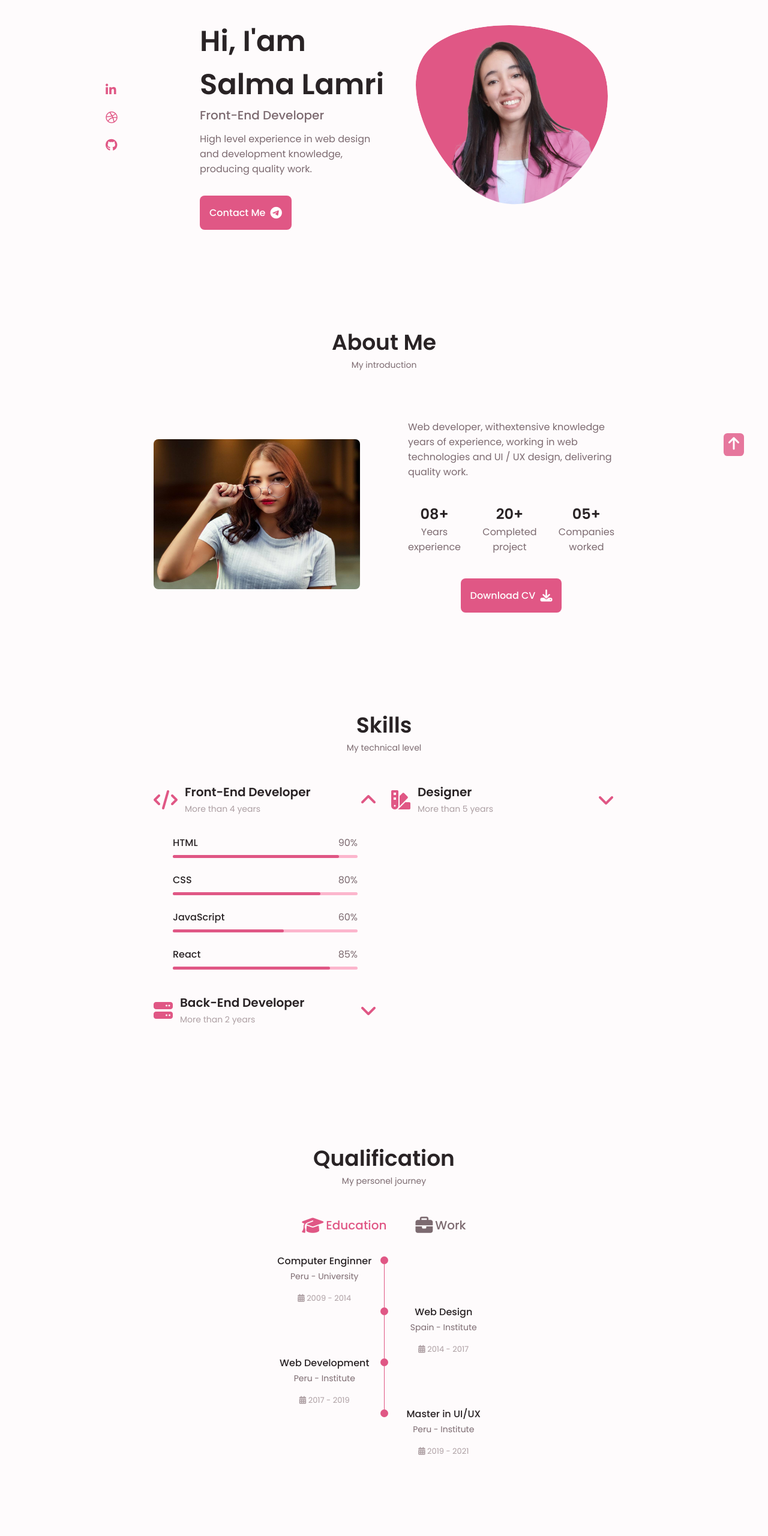
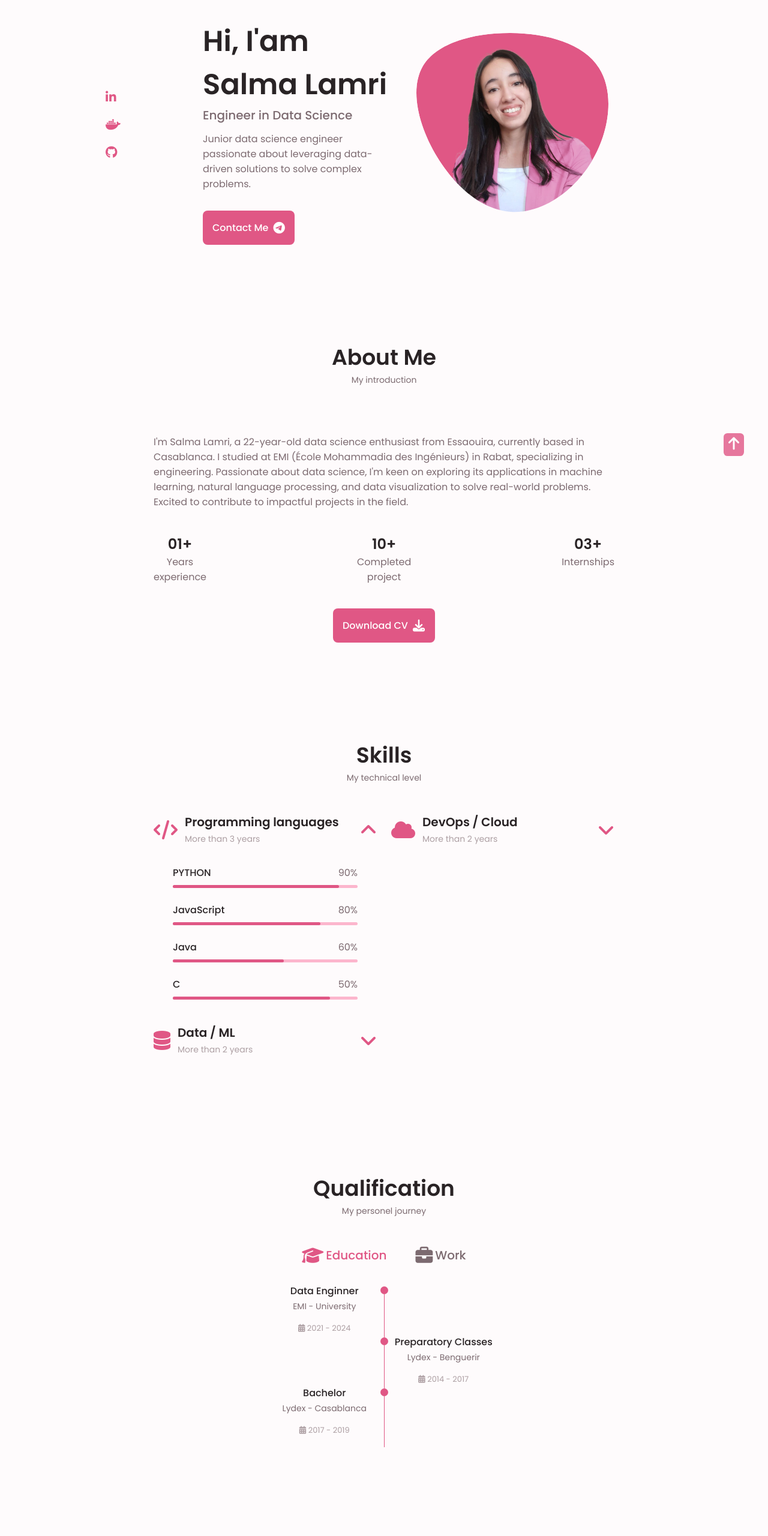
Before and after one commit to salma-lamri/portfolio, a plain HTML site: page index.html in a window 1280 px wide. Shown: the part 200-2760 px from the top of the page at 60% size. Drawn offline with Linux system fonts and the light colour scheme.

Commit message:
add new info

```diff
--- a/index.html
+++ b/index.html
@@ -74,13 +74,13 @@
             <div class="home-container container grid">
                 <div class="home-content grid">
                     <div class="home-social">
-                        <a href="https://www.linkedin.com/" target="_blank" class="home-social-icon">
+                        <a href="https://www.linkedin.com/in/salma-lamri-5174131b5/" target="_blank" class="home-social-icon">
                             <i class="fab fa-linkedin-in"></i>
                         </a>
-                        <a href="https://dribbble.com/" target="_blank" class="home-social-icon">
-                            <i class="fab fa-dribbble"></i>
+                        <a href="https://hub.docker.com/u/salmalamri" target="_blank" class="home-social-icon">
+                            <i class="fab fa-docker"></i>
                         </a>
-                        <a href="https://github.com/" target="_blank" class="home-social-icon">
+                        <a href="https://github.com/salma-lamri/" target="_blank" class="home-social-icon">
                             <i class="fab fa-github"></i>
                         </a>
                     </div>
@@ -104,9 +104,8 @@
                     </div>
                     <div class="home-data">
                         <h1 class="home-data-title">Hi, I'am Salma Lamri</h1>
-                        <h3 class="home-data-subtitle">Front-End Developer</h3>
-                        <p class="home-data-description">High level experience in web design and development knowledge,
-                            producing quality work.</p>
+                        <h3 class="home-data-subtitle">Engineer in Data Science</h3>
+                        <p class="home-data-description">Junior data science engineer passionate about leveraging data-driven solutions to solve complex problems.</p>
                         <a href="#contact" class="button button-flex">
                             Contact Me <i class="fab fa-telegram-plane button-icon"></i>
                         </a>
@@ -126,31 +125,28 @@
             <h2 class="section-title">About Me</h2>
             <span class="section-subtitle">My introduction</span>
 
-            <div class="about-container container grid">
-                <div class="about-container-img">
-                    <img src="img/about.jpg" alt="About" class="about-container-imgAlt">
-                </div>
+            <div class="container grid">
+
 
                 <div class="about-container-data">
-                    <p class="about-container-data-description">Web developer, withextensive knowledge years of
-                        experience, working in web technologies and UI / UX design, delivering quality work.</p>
+                    <p class="about-container-data-description"> I'm Salma Lamri, a 22-year-old data science enthusiast from Essaouira, currently based in Casablanca. I studied at EMI (École Mohammadia des Ingénieurs) in Rabat, specializing in engineering. Passionate about data science, I'm keen on exploring its applications in machine learning, natural language processing, and data visualization to solve real-world problems. Excited to contribute to impactful projects in the field.</p>
 
                     <div class="about-container-data-info">
                         <div>
-                            <span class="about-container-data-info-title">08+</span>
+                            <span class="about-container-data-info-title">01+</span>
                             <span class="about-container-data-name">Years <br> experience</span>
                         </div>
                         <div>
-                            <span class="about-container-data-info-title">20+</span>
+                            <span class="about-container-data-info-title">10+</span>
                             <span class="about-container-data-name">Completed <br> project</span>
                         </div>
                         <div>
-                            <span class="about-container-data-info-title">05+</span>
-                            <span class="about-container-data-name">Companies <br> worked</span>
+                            <span class="about-container-data-info-title">03+</span>
+                            <span class="about-container-data-name">Internships <br> </span>
                         </div>
                     </div>
-                    <div class="about-buttons">
-                        <a download="" href="pdf/Alexa-Cv.pdf" class="button button-flex">
+                    <div class="container grid">
+                        <a style="width: 170px; margin-left: auto;  margin-right: auto; " download="" href="pdf/Alexa-Cv.pdf" class="button button-flex">
                             Download CV <i class="fas fa-download button-icon"></i>
                         </a>
                     </div>
@@ -171,8 +167,8 @@
                         <div class="skills-container-header">
                             <i class="fas fa-code skills-icon"></i>
                             <div>
-                                <h1 class="skills-title">Front-End Developer</h1>
-                                <span class="skills-subtitle">More than 4 years</span>
+                                <h1 class="skills-title">Programming languages</h1>
+                                <span class="skills-subtitle">More than 3 years</span>
                             </div>
                             <i class="fas fa-angle-down skills-arrow"></i>
                         </div>
@@ -181,7 +177,7 @@
 
                             <div class="skills-data">
                                 <div class="skills-titles">
-                                    <h3 class="skills-name">HTML</h3>
+                                    <h3 class="skills-name">PYTHON</h3>
                                     <span class="skills-number">90%</span>
                                 </div>
                                 <div class="skills-bar">
@@ -191,7 +187,7 @@
 
                             <div class="skills-data">
                                 <div class="skills-titles">
-                                    <h3 class="skills-name">CSS</h3>
+                                    <h3 class="skills-name">JavaScript</h3>
                                     <span class="skills-number">80%</span>
                                 </div>
                                 <div class="skills-bar">
@@ -201,7 +197,7 @@
 
                             <div class="skills-data">
                                 <div class="skills-titles">
-                                    <h3 class="skills-name">JavaScript</h3>
+                                    <h3 class="skills-name">Java</h3>
                                     <span class="skills-number">60%</span>
                                 </div>
                                 <div class="skills-bar">
@@ -211,8 +207,8 @@
 
                             <div class="skills-data">
                                 <div class="skills-titles">
-                                    <h3 class="skills-name">React</h3>
-                                    <span class="skills-number">85%</span>
+                                    <h3 class="skills-name">C</h3>
+                                    <span class="skills-number">50%</span>
                                 </div>
                                 <div class="skills-bar">
                                     <span class="skills-percentage skills-react"></span>
@@ -227,9 +223,9 @@
                     <div class="skills-container-content skills-close">
 
                         <div class="skills-container-header">
-                            <i class="fas fa-server skills-icon"></i>
+                            <i class="fas fa-database skills-icon"></i>
                             <div>
-                                <h1 class="skills-title">Back-End Developer</h1>
+                                <h1 class="skills-title">Data / ML</h1>
                                 <span class="skills-subtitle">More than 2 years</span>
                             </div>
                             <i class="fas fa-angle-down skills-arrow"></i>
@@ -239,7 +235,7 @@
 
                             <div class="skills-data">
                                 <div class="skills-titles">
-                                    <h3 class="skills-name">PHP</h3>
+                                    <h3 class="skills-name">Pandas</h3>
                                     <span class="skills-number">80%</span>
                                 </div>
                                 <div class="skills-bar">
@@ -249,7 +245,7 @@
 
                             <div class="skills-data">
                                 <div class="skills-titles">
-                                    <h3 class="skills-name">Node Js</h3>
+                                    <h3 class="skills-name">Scikit-Learn</h3>
                                     <span class="skills-number">70%</span>
                                 </div>
                                 <div class="skills-bar">
@@ -259,8 +255,8 @@
 
                             <div class="skills-data">
                                 <div class="skills-titles">
-                                    <h3 class="skills-name">FireBase</h3>
-                                    <span class="skills-number">90%</span>
+                                    <h3 class="skills-name">Apache Spark</h3>
+                                    <span class="skills-number">50%</span>
                                 </div>
                                 <div class="skills-bar">
                                     <span class="skills-percentage skills-firebase"></span>
@@ -269,7 +265,7 @@
 
                             <div class="skills-data">
                                 <div class="skills-titles">
-                                    <h3 class="skills-name">Python</h3>
+                                    <h3 class="skills-name">DataBricks</h3>
                                     <span class="skills-number">55%</span>
                                 </div>
                                 <div class="skills-bar">
@@ -288,10 +284,10 @@
                     <div class="skills-container-content skills-close">
 
                         <div class="skills-container-header">
-                            <i class="fas fa-swatchbook skills-icon"></i>
+                            <i class="fas fa-cloud skills-icon"></i>
                             <div>
-                                <h1 class="skills-title">Designer</h1>
-                                <span class="skills-subtitle">More than 5 years</span>
+                                <h1 class="skills-title">DevOps / Cloud</h1>
+                                <span class="skills-subtitle">More than 2 years</span>
                             </div>
                             <i class="fas fa-angle-down skills-arrow"></i>
                         </div>
@@ -300,8 +296,27 @@
 
                             <div class="skills-data">
                                 <div class="skills-titles">
-                                    <h3 class="skills-name">Figma</h3>
-                                    <span class="skills-number">90%</span>
+                                    <h3 class="skills-name">Git</h3>
+                                    <span class="skills-number">95%</span>
+                                </div>
+                                <div class="skills-bar">
+                                    <span class="skills-percentage skills-sketch"></span>
+                                </div>
+                            </div>
+
+                            <div class="skills-data">
+                                <div class="skills-titles">
+                                    <h3 class="skills-name">Docker</h3>
+                                    <span class="skills-number">80%</span>
+                                </div>
+                                <div class="skills-bar">
+                                    <span class="skills-percentage skills-ps"></span>
+                                </div>
+                            </div>
+                            <div class="skills-data">
+                                <div class="skills-titles">
+                                    <h3 class="skills-name">Gitlab CI</h3>
+                                    <span class="skills-number">70%</span>
                                 </div>
                                 <div class="skills-bar">
                                     <span class="skills-percentage skills-figma"></span>
@@ -310,18 +325,8 @@
 
                             <div class="skills-data">
                                 <div class="skills-titles">
-                                    <h3 class="skills-name">Sketch</h3>
-                                    <span class="skills-number">85%</span>
-                                </div>
-                                <div class="skills-bar">
-                                    <span class="skills-percentage skills-sketch"></span>
-                                </div>
-                            </div>
-
-                            <div class="skills-data">
-                                <div class="skills-titles">
-                                    <h3 class="skills-name">Photoshop</h3>
-                                    <span class="skills-number">85%</span>
+                                    <h3 class="skills-name">Azure/AWS</h3>
+                                    <span class="skills-number">50%</span>
                                 </div>
                                 <div class="skills-bar">
                                     <span class="skills-percentage skills-ps"></span>
@@ -358,11 +363,11 @@
                         <!-- QUALIFICATION 1 -->
                         <div class="qualification-data">
                             <div class="qualification-data-alt">
-                                <h3 class="qualification-title">Computer Enginner</h3>
-                                <span class="qualification-subtitle">Peru - University</span>
+                                <h3 class="qualification-title">Data Enginner</h3>
+                                <span class="qualification-subtitle">EMI - University</span>
                                 <div class="qualification-calendar">
                                     <i class="fas fa-calendar-alt"></i>
-                                    2009 - 2014
+                                    2021 - 2024
                                 </div>
                             </div>
                             <div>
@@ -371,6 +376,7 @@
                             </div>
                         </div>
                         <!-- QUALIFICATION 2 -->
+     <!-- QUALIFICATION 2 -->
                         <div class="qualification-data">
                             <div></div>
 
@@ -380,8 +386,8 @@
                             </div>
 
                             <div class="qualification-data-alt">
-                                <h3 class="qualification-title">Web Design</h3>
-                                <span class="qualification-subtitle">Spain - Institute</span>
+                                <h3 class="qualification-title">Preparatory Classes</h3>
+                                <span class="qualification-subtitle">Lydex - Benguerir</span>
                                 <div class="qualification-calendar">
                                     <i class="fas fa-calendar-alt"></i>
                                     2014 - 2017
@@ -391,8 +397,8 @@
                         <!-- QUALIFICATION 3 -->
                         <div class="qualification-data">
                             <div class="qualification-data-alt">
-                                <h3 class="qualification-title">Web Development</h3>
-                                <span class="qualification-subtitle">Peru - Institute</span>
+                                <h3 class="qualification-title">Bachelor</h3>
+                                <span class="qualification-subtitle">Lydex - Casablanca </span>
                                 <div class="qualification-calendar">
                                     <i class="fas fa-calendar-alt"></i>
                                     2017 - 2019
@@ -402,25 +408,10 @@
                                 <span class="qualification-rounder"></span>
                                 <span class="qualification-line"></span>
                             </div>
+
                         </div>
                         <!-- QUALIFICATION 4 -->
-                        <div class="qualification-data">
-                            <div></div>
 
-                            <div>
-                                <span class="qualification-rounder"></span>
-                                <!-- <span class="qualification-line"></span> -->
-                            </div>
-
-                            <div class="qualification-data-alt">
-                                <h3 class="qualification-title">Master in UI/UX</h3>
-                                <span class="qualification-subtitle">Peru - Institute</span>
-                                <div class="qualification-calendar">
-                                    <i class="fas fa-calendar-alt"></i>
-                                    2019 - 2021
-                                </div>
-                            </div>
-                        </div>
                     </div>
 
                     <!-- QUALIFICATION CONTENT 2 -->
@@ -428,8 +419,8 @@
                         <!-- QUALIFICATION 1 -->
                         <div class="qualification-data">
                             <div class="qualification-data-alt">
-                                <h3 class="qualification-title">Software Enginner</h3>
-                                <span class="qualification-subtitle">Microsoft - Peru</span>
+                                <h3 class="qualification-title">Data Enginner Intern</h3>
+                                <span class="qualification-subtitle">OCP group - Casablanca</span>
                                 <div class="qualification-calendar">
                                     <i class="fas fa-calendar-alt"></i>
                                     2016 - 2018
@@ -712,8 +703,8 @@
                                 <img src="img/testimonial2.jpg" alt="Testimonial" class="testimonial-img">
 
                                 <div>
-                                    <h3 class="testimonial-name">Clark Kent</h3>
-                                    <span class="testimonial-client">Client</span>
+                                    <h3 class="testimonial-name">Fayssal El Mekkaoui</h3>
+                                    <span class="testimonial-client">Collegue</span>
                                 </div>
                             </div>
                             <div>
@@ -724,8 +715,7 @@
                                 <i class="far fa-star testimonial-icon-star"></i>
                             </div>
                         </div>
-                        <p class="testimonial-description">I get a good impression, I carry out my project with
-                            all the possible quality and attention and support 24 hours a day.
+                        <p class="testimonial-description">Best person to work with, demonstrating remarkable adaptability and a keen ability to learn quickly. .
                         </p>
                     </div>
                     <!-- TESTIMONIAL 3 -->
@@ -824,8 +814,8 @@
         <div class="footer-bg">
             <div class="footer-container container grid">
                 <div class="footer-texts">
-                    <h1 class="footer-title">Alexa</h1>
-                    <span class="footer-subtitle">Frontend Developer</span>
+                    <h1 class="footer-title">Salma</h1>
+                    <span class="footer-subtitle">Data Engineer</span>
                 </div>
 
                 <ul class="footer-links">
@@ -851,7 +841,7 @@
                     </a>
                 </div>
             </div>
-            <p class="footer-copy">&#169; Bekir Erdem. All right reserved</p>
+            <p class="footer-copy">&#169; Salma. All right reserved</p>
         </div>
     </footer>
 
```
